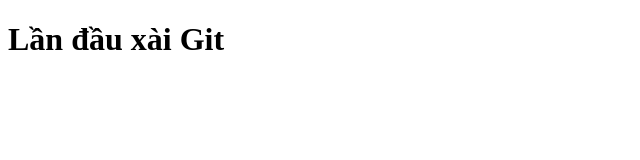
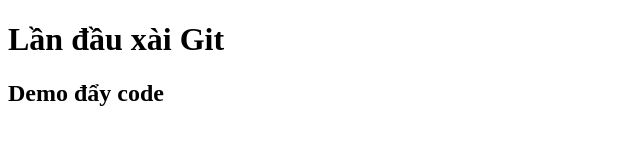
Before and after one commit to lexuannghi/BCS09-Demo, a plain HTML site: page index.html in a window 1280 px wide. Shown: the whole page, without its empty margins (0-640 px from the left). Drawn offline with Linux system fonts and the light colour scheme.

Commit message:
Update file html and note

```diff
--- a/index.html
+++ b/index.html
@@ -7,5 +7,6 @@
 </head>
 <body>
   <h1>Lần đầu xài Git</h1>
+  <h2>Demo đẩy code</h2>
 </body>
 </html>
```
Also changed, not shown: note.txt.
